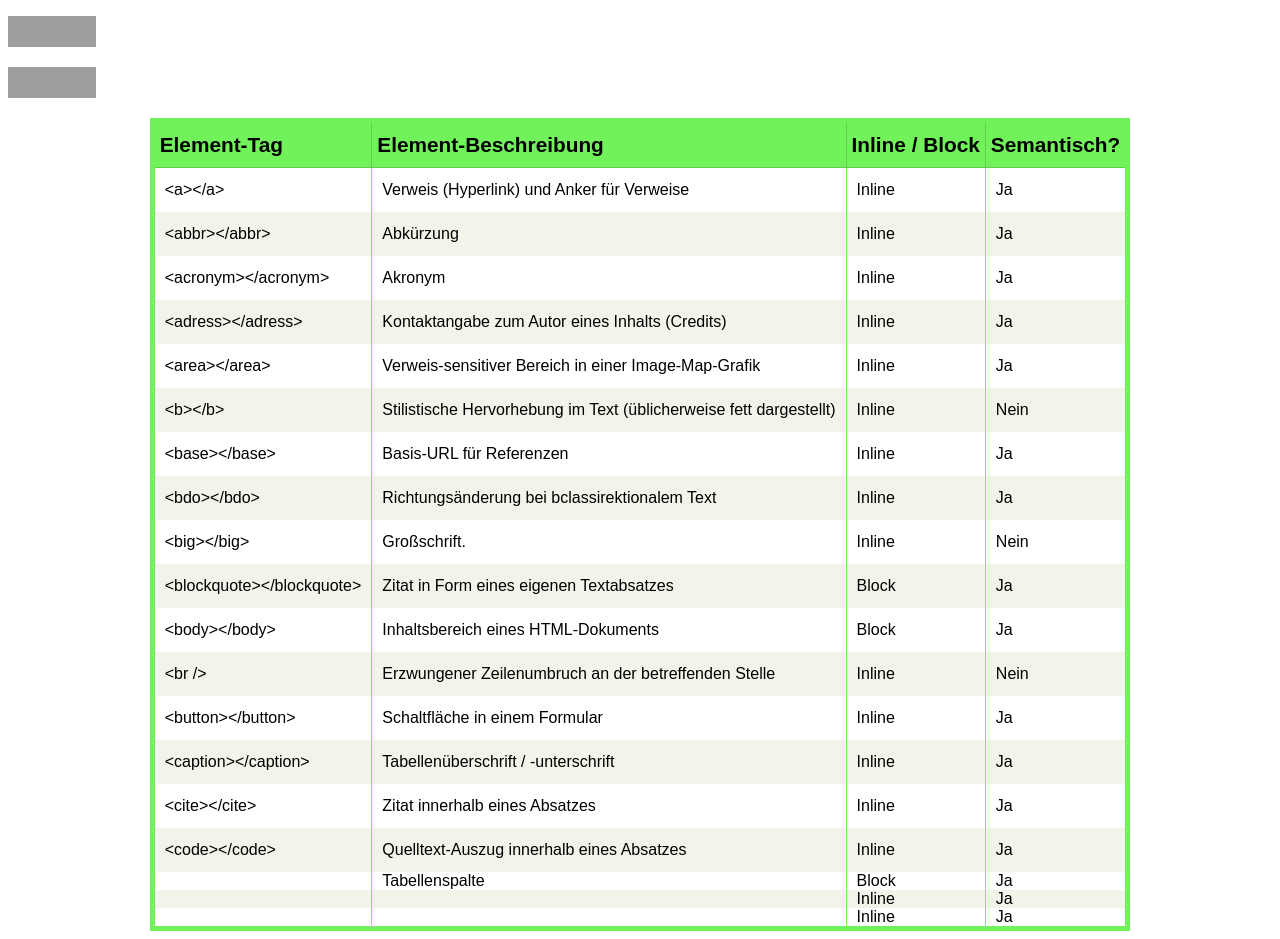
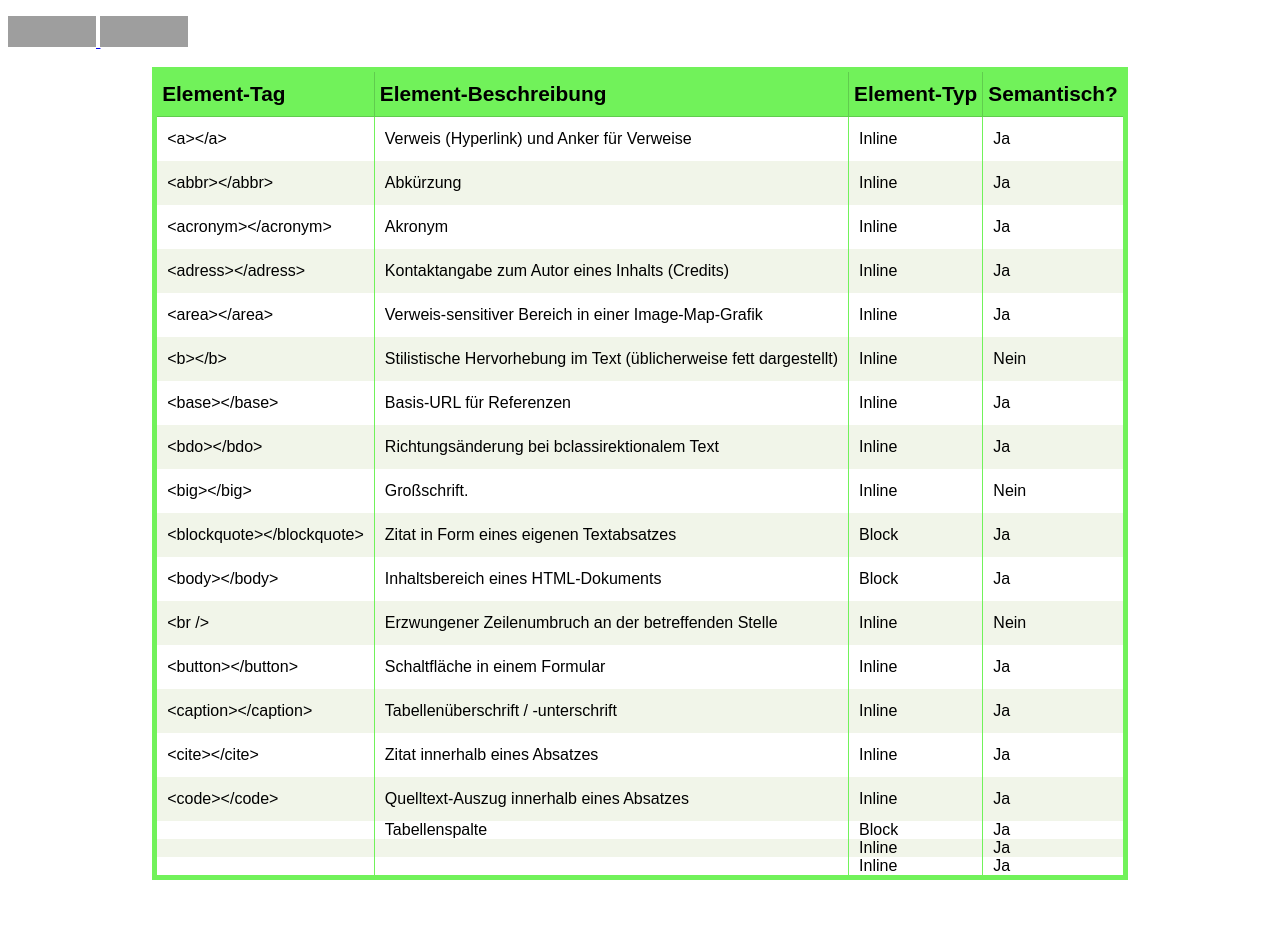
Before and after one commit to Lufix/CSSHA, a plain HTML site: page index.html in a window 1280 px wide. After the commit the page ends 888 px from the top, so only its background shows below. Drawn offline with Linux system fonts and the light colour scheme; grey boxes are pictures that could not be loaded.

Commit message:
last fix

```diff
--- a/index.html
+++ b/index.html
@@ -7,25 +7,22 @@
 		<link rel="stylesheet" href="stylesheet.css" />
 	</head>
 	<body>
-		<p>
-			<a href="http://validator.w3.org/check?uri=referer">
+		<div><p>
+			<a href="http://validator.w3.org/check?uri=http%3A%2F%2Fludwigcssha.cloudcontrolled.com">
 				<img src="http://www.w3.org/Icons/valid-xhtml10" alt="Valid XHTML 1.0 Strict" height="31" width="88" />
 			</a>
-  		</p>
-		<p>
-			<a href="http://jigsaw.w3.org/css-validator/check/referer">
-    			<img style="border:0;width:88px;height:31px"
-        		src="http://jigsaw.w3.org/css-validator/images/vcss-blue"
-        		alt="CSS ist valide!"/>
+  			<a href="http://jigsaw.w3.org/css-validator/validator?uri=http%3A%2F%2Fludwigcssha.cloudcontrolled.com%2F&profile=css2">
+    			<img style="border:0;width:88px;height:31px" src="http://jigsaw.w3.org/css-validator/images/vcss-blue"
+        		alt="CSS ist valide!" />
 			</a>
 		</p>
-
+		</div>
 		<table>
 			<thead>
 				<tr>
 					<th class="head1">Element-Tag</th>
 					<th class="head2">Element-Beschreibung</th>
-					<th class="head3">Inline / Block</th>
+					<th class="head3">Element-Typ</th>
 					<th class="head4">Semantisch?</th>
 				</tr>
 			</thead>
--- a/stylesheet.css
+++ b/stylesheet.css
@@ -1,3 +1,4 @@
+
 table {
 
 	margin: auto;
```
